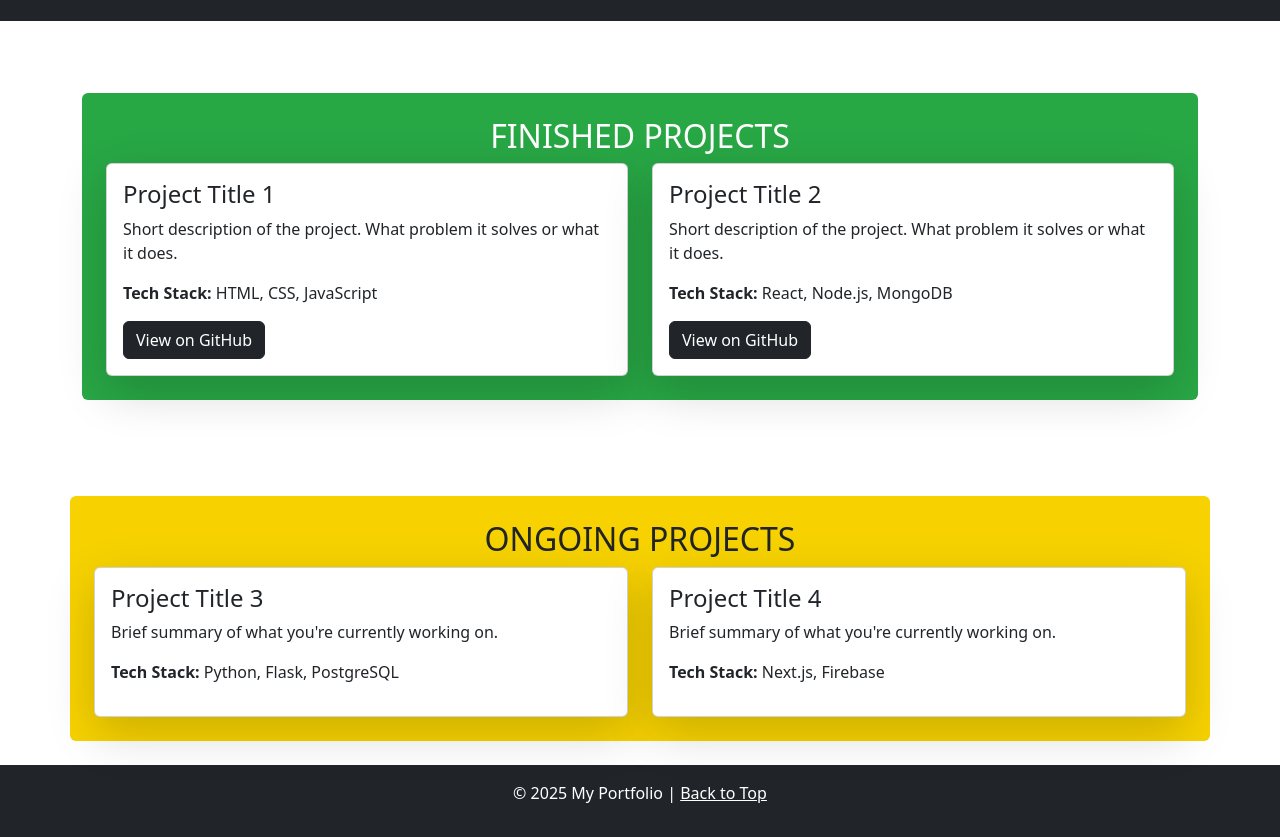
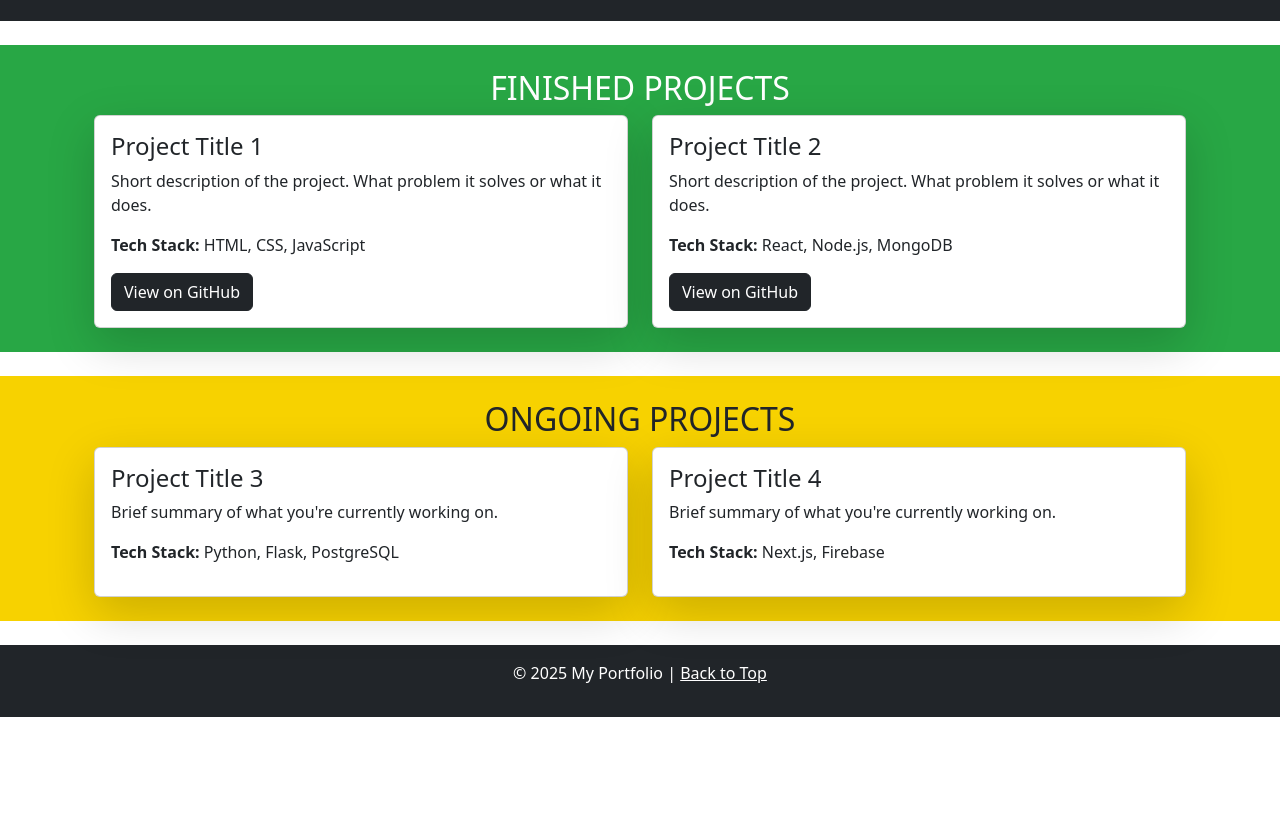
Before and after one commit to davstar2023/Portfolio, a plain HTML site: page works.html in a window 1280 px wide. Shown: the part 89-926 px from the top of the page. After the commit the page ends 806 px from the top, so only its background shows below. Drawn offline with nearby package versions, Linux system fonts and the light colour scheme.

Commit message:
project-section test

```diff
--- a/works.html
+++ b/works.html
@@ -34,8 +34,7 @@
     </header>
 
     <main>
-        <section>
-            <div class="container py-5" id="projects-section">
+        <section style="background-color: #28a745;">
                 <!-- Finished Projects Section -->
                 <div class="container my-4 p-4 text-white rounded" style="background-color: #28a745;">
                     <h2 class="text-center text-uppercase">Finished Projects</h2>
@@ -67,9 +66,9 @@
                 </div>
         </section>
 
-        <section>
+        <section style="background-color: #f7d200;">
             <!-- Ongoing Projects Section -->
-            <div class="container my-4 p-4 text-dark rounded" style="background-color: #f7d200;">
+            <div class="container my-4 p-4 text-dark rounded">
                 <h2 class="text-center text-uppercase">Ongoing Projects</h2>
                 <div class="row">
                     <!-- Project 1 -->
```
